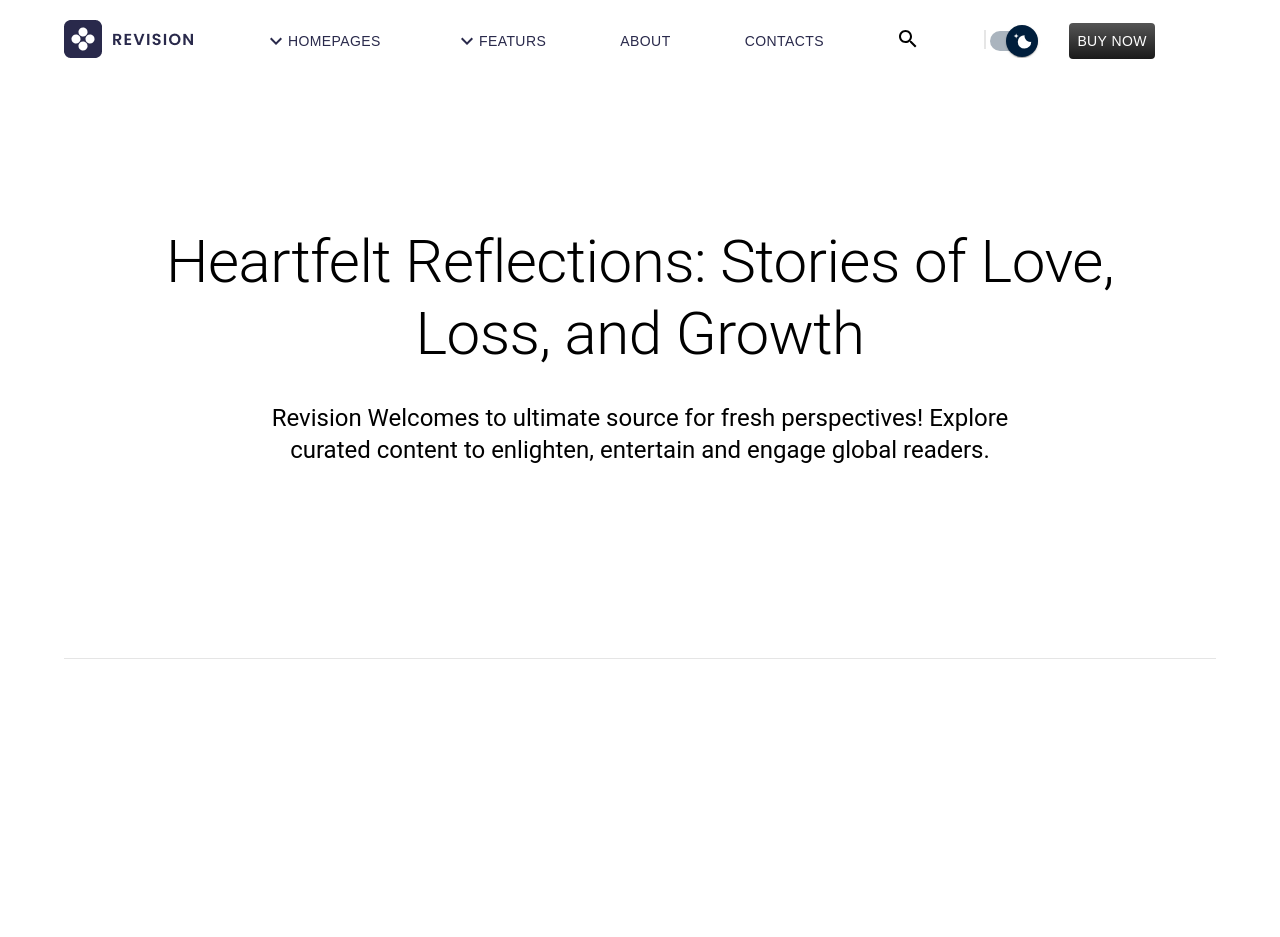
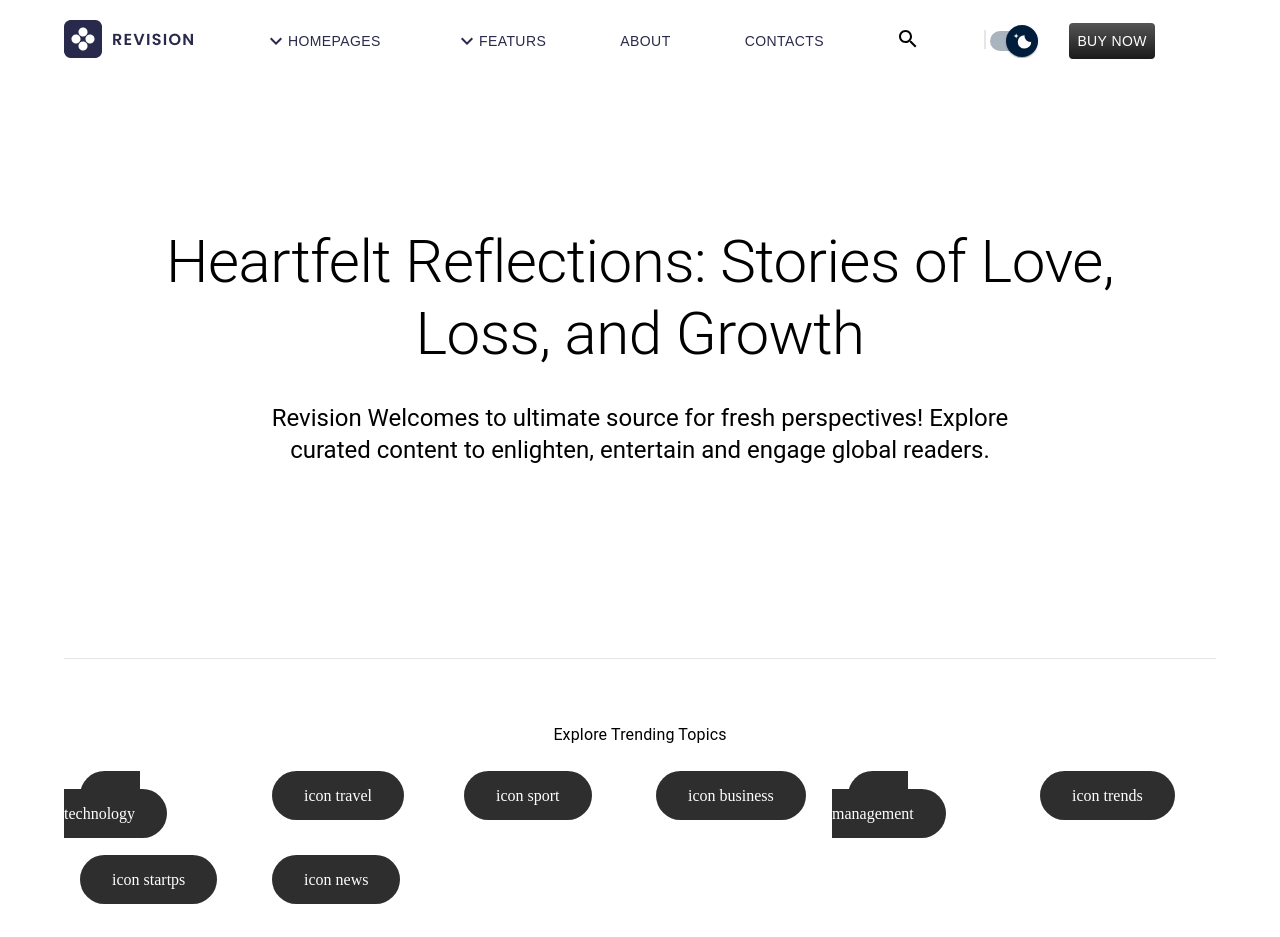
Before and after one commit to amirhosseinsharififard/portfolio, a React (Vite) app: page / in a window 1280 px wide. Before the commit the page ends 816 px from the top, so only its background shows below. Built offline with nearby package versions, Linux system fonts and the light colour scheme.

Commit message:
ExpelorTrendingTopics is done need Data for do better and change it for dark mode and

```diff
--- /dev/null
+++ b/src/components/ExpelorTrendingTopics.jsx
@@ -0,0 +1,33 @@
+import {Box, Button, Grid, Typography} from "@mui/material";
+import {Link} from "react-router-dom";
+import styles from "../css/ExpelorTrendingTopics.module.css";
+
+const ExpelorTrendingTopics = () => {
+  const trendingButtons = [
+    "technology",
+    "travel",
+    "sport",
+    "business",
+    "management",
+    "trends",
+    "startps",
+    "news",
+  ];
+  return (
+    <>
+      <Typography sx={{m:"4rem auto 0"}}>Explore Trending Topics</Typography>
+      <Box mt={5}>
+        <Grid container>
+          {trendingButtons.map((item) => (
+            // TODO Icon be in ha bayad ezafe konam
+            <Grid item xs={2} key={item} mb={6}>
+              <Link className={styles.link}>icon {item}</Link>
+            </Grid>
+          ))}
+        </Grid>
+      </Box>
+    </>
+  );
+};
+
+export default ExpelorTrendingTopics;
--- /dev/null
+++ b/src/css/ExpelorTrendingTopics.module.css
@@ -0,0 +1,8 @@
+.link {
+    text-decoration: none;
+    margin: 1rem;
+    background-color: #2e2e2e;
+    padding: 1rem 2rem;
+    color: white;
+    border-radius: 30px;
+}
--- a/src/page/HomePage.jsx
+++ b/src/page/HomePage.jsx
@@ -1,14 +1,14 @@
-import { Container, Grid } from '@mui/material';
-import React from 'react';
-import FirstSectionHomePage from '../components/FirstSectionHomePage';
+import ExpelorTrendingTopics from "../components/ExpelorTrendingTopics";
+import FirstSectionHomePage from "../components/FirstSectionHomePage";
+import {Grid} from "@mui/material";
 
 const HomePage = () => {
-    return (
-
-     <>
-      <FirstSectionHomePage/>
-     </>
-    );
-}
+  return (
+    <Grid container>
+      <FirstSectionHomePage />
+      <ExpelorTrendingTopics />
+    </Grid>
+  );
+};
 
 export default HomePage;
```
Also changed, not shown: src/components/FirstSectionHomePage.jsx (+26 -8 lines).
